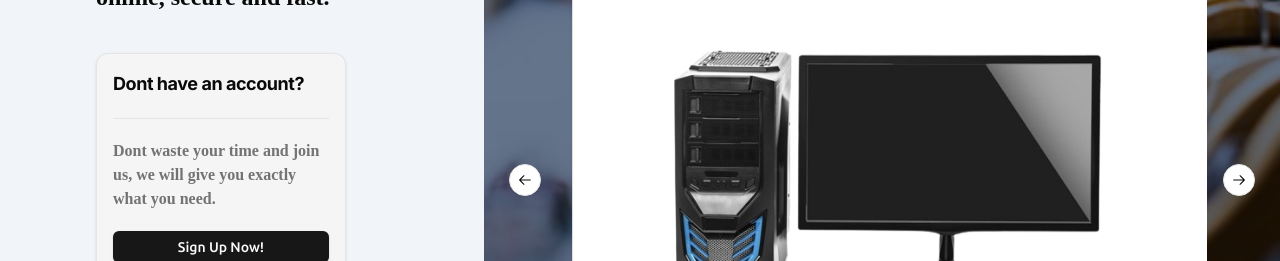
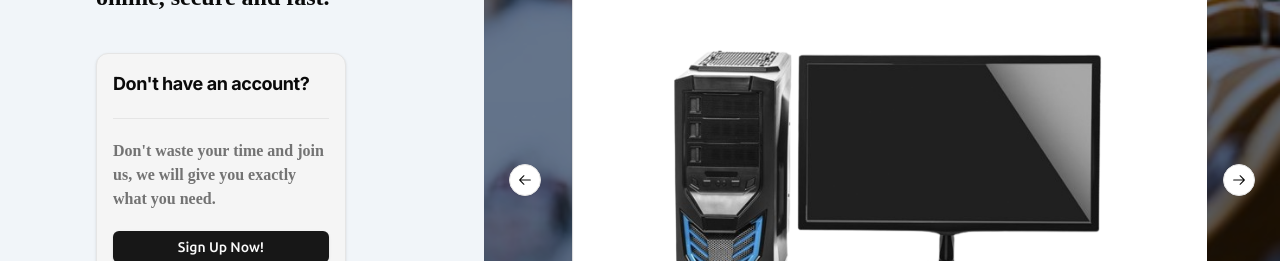
Before and after one commit to AdelGann/Next-templade, a Next.js app: page / in a window 1280 px wide. Shown: the part 339-600 px from the top of the page. Built offline with nearby package versions, Linux system fonts and the light colour scheme; a web font is replaced by a local one.

Commit message:
Update page.tsx

```diff
--- a/src/app/page.tsx
+++ b/src/app/page.tsx
@@ -19,11 +19,11 @@ export default function Home() {
 						<div>
 							<Card className="flex flex-col justify- gap-5 p-4 w-[250px] h-auto dark:bg-neutral-700 self-center bg-neutral-100">
 								<CardTitle className="text-lg text-bebas font-bold">
-									Dont have an account?
+									Don&apos;t have an account?
 								</CardTitle>
 								<hr />
 								<CardDescription className="text-2sm font-patrick font-bold ">
-									Dont waste your time and join us, we will give you exactly what you need.
+									Don&apos;t waste your time and join us, we will give you exactly what you need.
 								</CardDescription>
 								<Button className="font-ubuntu h-8 justify-self-center text-sm  ">
 									Sign Up Now!
```
